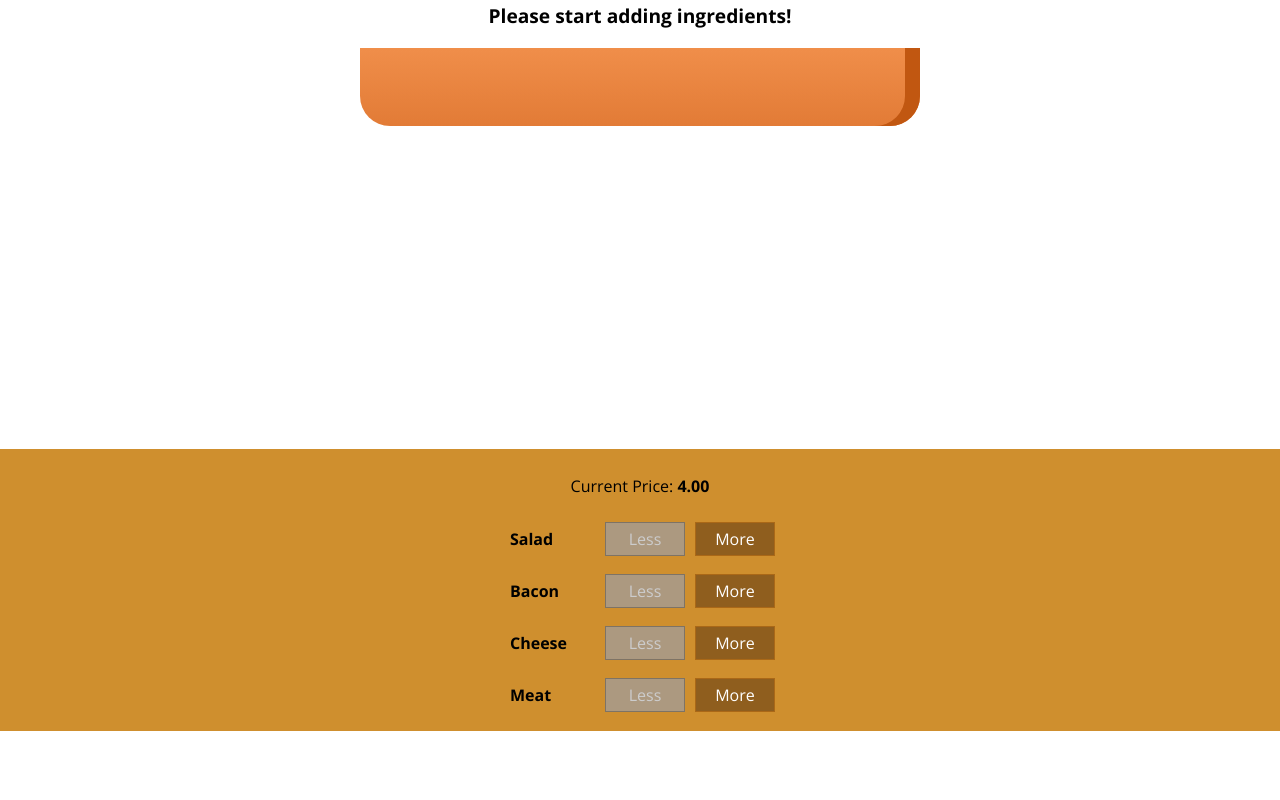
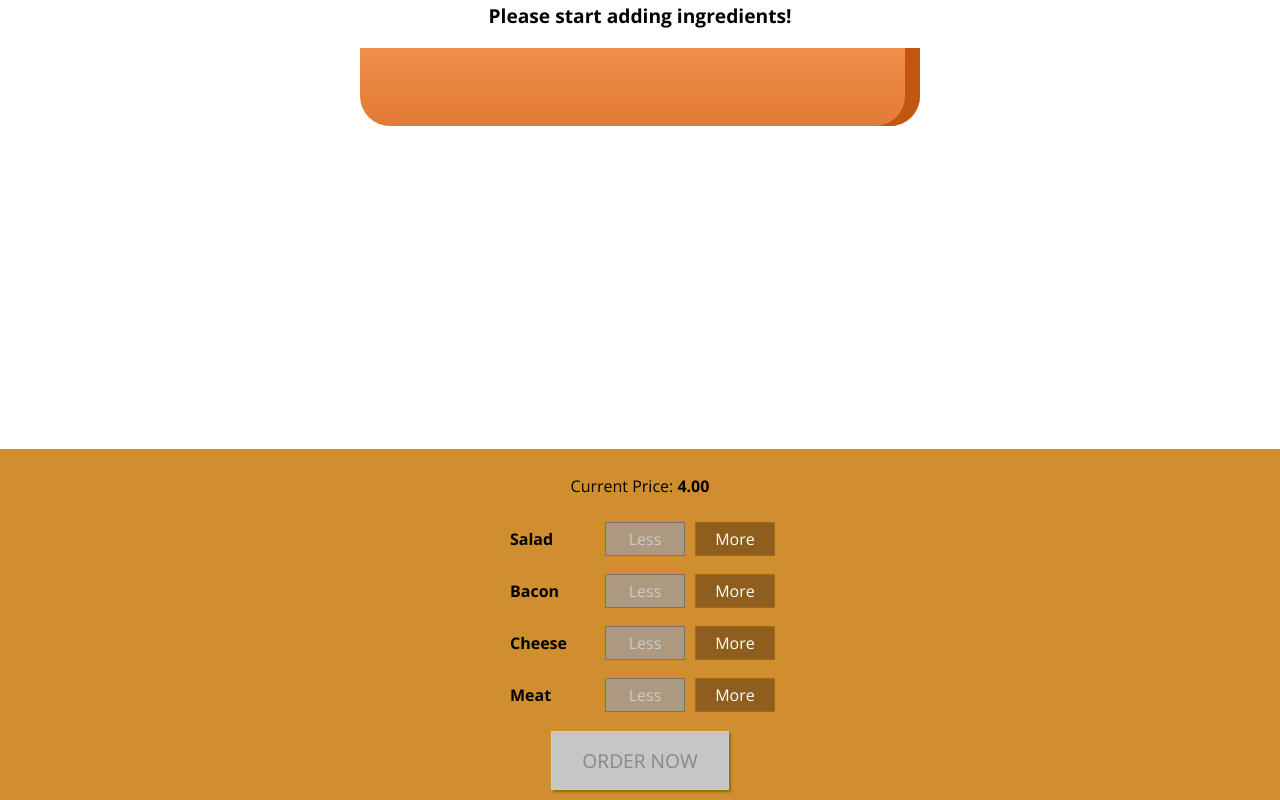
Before and after one commit to WebDevWes/Burger-Builder, a React app: page / in a window 1280 px wide. Shown: the part 189-989 px from the top of the page. Before the commit the page ends 920 px from the top, so only its background shows below. Built offline with nearby package versions, Linux system fonts and the light colour scheme.

Commit message:
adds order button, logic for button to be disabled

```diff
--- a/src/components/Burger/BuildControls/index.css
+++ b/src/components/Burger/BuildControls/index.css
@@ -8,3 +8,46 @@
   margin: auto;
   padding: 10px 0;
 }
+
+.OrderButton {
+  margin-top: 10px;
+  background-color: #dad735;
+  outline: none;
+  cursor: pointer;
+  border: 1px solid #966909;
+  color: #966909;
+  font-family: inherit;
+  font-size: 1.2em;
+  padding: 15px 30px;
+  box-shadow: 2px 2px 2px #966909;
+}
+
+.OrderButton:hover,
+.OrderButton:active {
+  background-color: #a0db41;
+  border: 1px solid #966909;
+  color: #966909;
+}
+
+.OrderButton:disabled {
+  background-color: #c7c6c6;
+  cursor: not-allowed;
+  border: 1px solid #ccc;
+  color: #888888;
+}
+
+.OrderButton:not(:disabled) {
+  animation: enable 0.3s linear;
+}
+
+@keyframes enable {
+  0% {
+    transform: scale(1);
+  }
+  60% {
+    transform: scale(1.1);
+  }
+  100% {
+    transform: scale(1);
+  }
+}
--- a/src/components/Burger/BuildControls/index.js
+++ b/src/components/Burger/BuildControls/index.js
@@ -26,6 +26,9 @@ export default function buildControls(props) {
           />
         );
       })}
+      <button className={style.OrderButton} disabled={!props.purchasable}>
+        ORDER NOW
+      </button>
     </div>
   );
 }
--- a/src/containers/BurgerBuilder/index.js
+++ b/src/containers/BurgerBuilder/index.js
@@ -23,6 +23,18 @@ export default class BurgerBuilder extends Component {
       meat: 0,
     },
     totalPrice: 4,
+    purchasable: false,
+  };
+
+  updatePurchaseState = (ingredients) => {
+    const sum = Object.keys(ingredients)
+      .map((igKey) => {
+        return ingredients[igKey];
+      })
+      .reduce((sum, el) => {
+        return sum + el;
+      }, 0);
+    this.setState({ purchasable: sum > 0 });
   };
 
   addIngredientHandler = (type) => {
@@ -36,6 +48,7 @@ export default class BurgerBuilder extends Component {
     const oldPrice = this.state.totalPrice;
     const newPrice = oldPrice + priceAddition;
     this.setState({ totalPrice: newPrice, ingredients: updatedIngredients });
+    this.updatePurchaseState(updatedIngredients);
   };
 
   removeIngredientHandler = (type) => {
@@ -52,6 +65,7 @@ export default class BurgerBuilder extends Component {
     const oldPrice = this.state.totalPrice;
     const newPrice = oldPrice - priceDeduction;
     this.setState({ totalPrice: newPrice, ingredients: updatedIngredients });
+    this.updatePurchaseState(updatedIngredients);
   };
 
   render() {
@@ -69,6 +83,7 @@ export default class BurgerBuilder extends Component {
           ingredientAdded={this.addIngredientHandler}
           ingredientRemoved={this.removeIngredientHandler}
           disabled={disabledInfo}
+          purchasable={this.state.purchasable}
           price={this.state.totalPrice}
         />
       </Auxilary>
```
